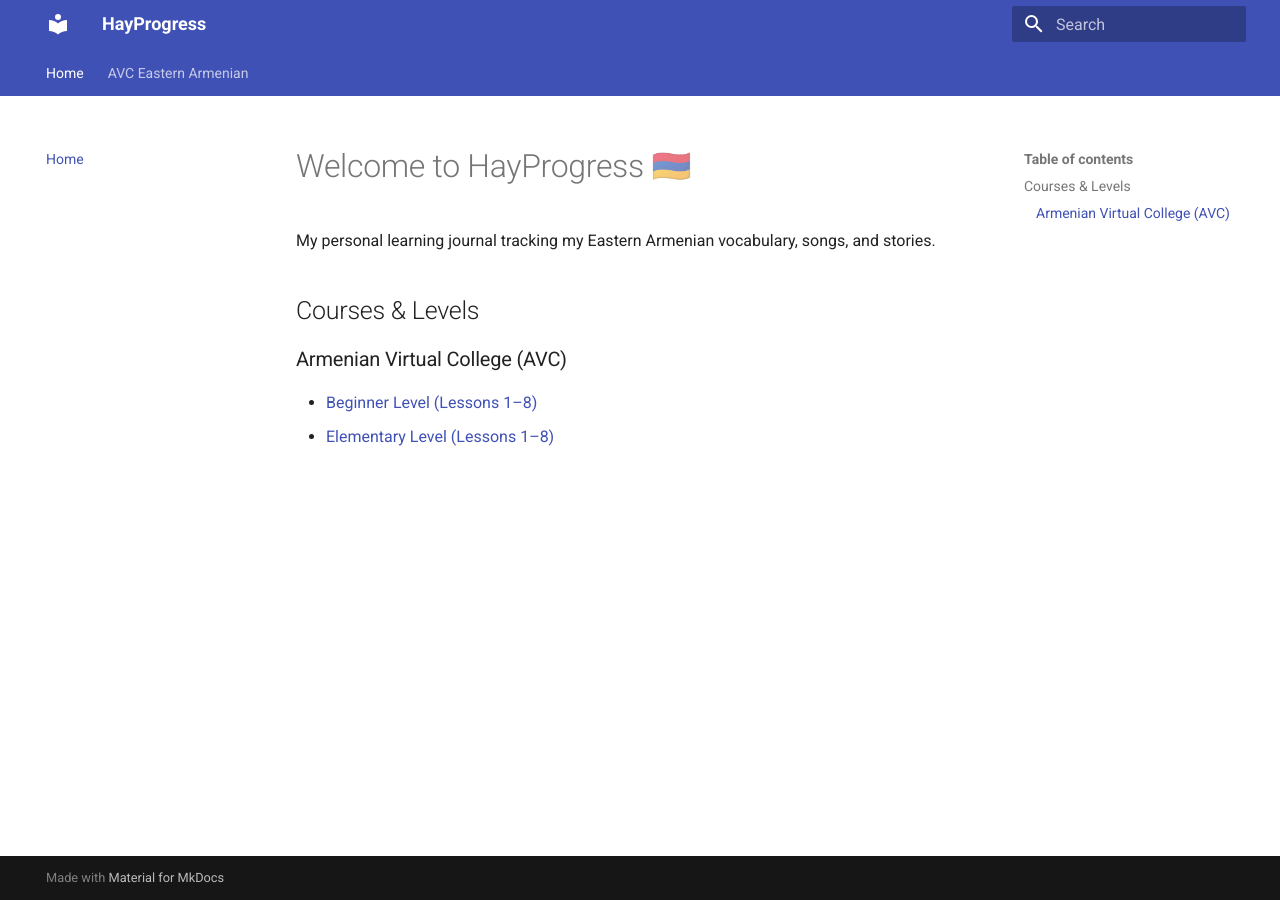
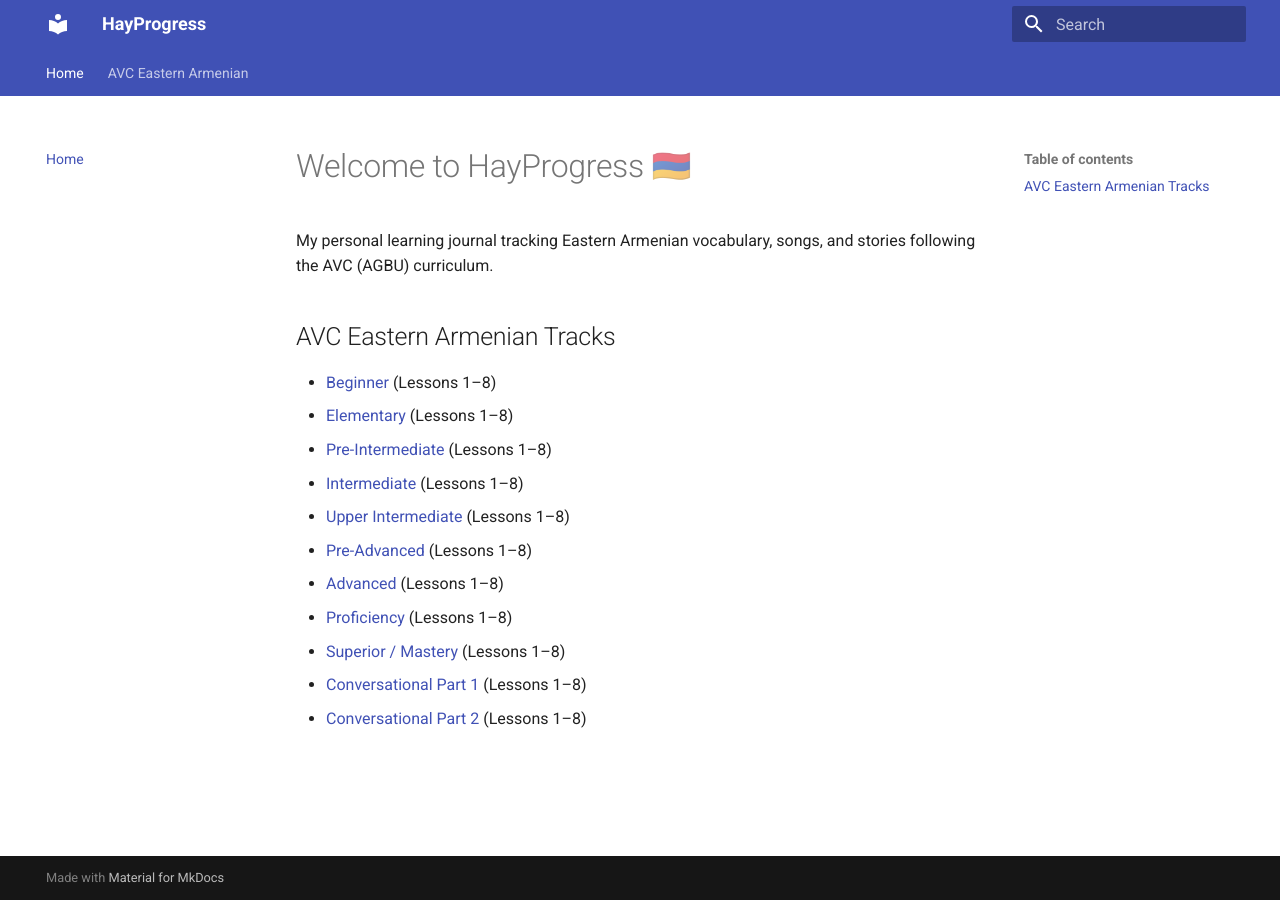
Before and after one commit to Hayprogress/Hayprogress, an MkDocs documentation site: the page built from docs/index.md, in a window 1280 px wide. Built offline with MkDocs 1.6.1 and Material for MkDocs 9.7.7, drawn with Linux system fonts in a browser that asks for light colours.

Commit message:
Update index.md

```diff
--- a/docs/index.md
+++ b/docs/index.md
@@ -1,9 +1,17 @@
 # Welcome to HayProgress 🇦🇲
 
-My personal learning journal tracking my Eastern Armenian vocabulary, songs, and stories.
+My personal learning journal tracking Eastern Armenian vocabulary, songs, and stories following the AVC (AGBU) curriculum.
 
-## Courses & Levels
+## AVC Eastern Armenian Tracks
 
-### Armenian Virtual College (AVC)
-* [Beginner Level (Lessons 1–8)](avc/beginner/index.md)
-* [Elementary Level (Lessons 1–8)](avc/elementary/index.md)
+* [Beginner](avc/beginner/index.md) (Lessons 1–8)
+* [Elementary](avc/elementary/index.md) (Lessons 1–8)
+* [Pre-Intermediate](avc/pre-intermediate/index.md) (Lessons 1–8)
+* [Intermediate](avc/intermediate/index.md) (Lessons 1–8)
+* [Upper Intermediate](avc/upper-intermediate/index.md) (Lessons 1–8)
+* [Pre-Advanced](avc/pre-advanced/index.md) (Lessons 1–8)
+* [Advanced](avc/advanced/index.md) (Lessons 1–8)
+* [Proficiency](avc/proficiency/index.md) (Lessons 1–8)
+* [Superior / Mastery](avc/superior-mastery/index.md) (Lessons 1–8)
+* [Conversational Part 1](avc/conversational-1/index.md) (Lessons 1–8)
+* [Conversational Part 2](avc/conversational-2/index.md) (Lessons 1–8)
```
